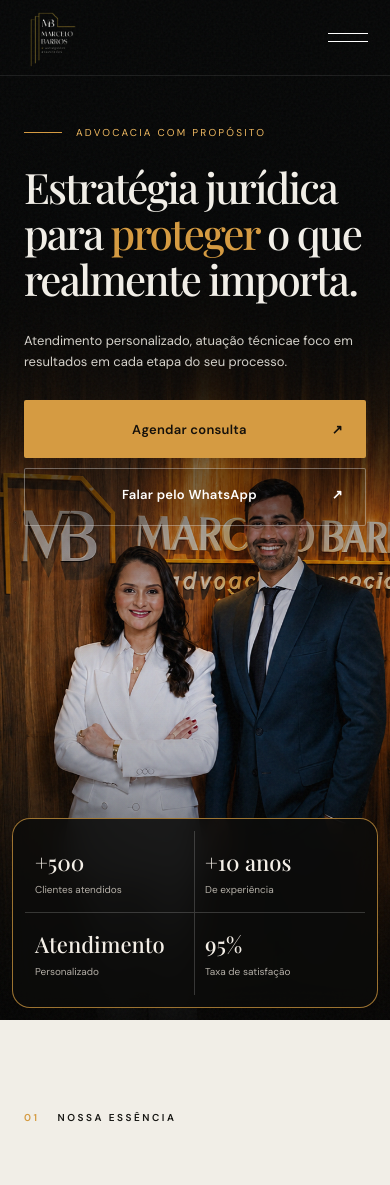
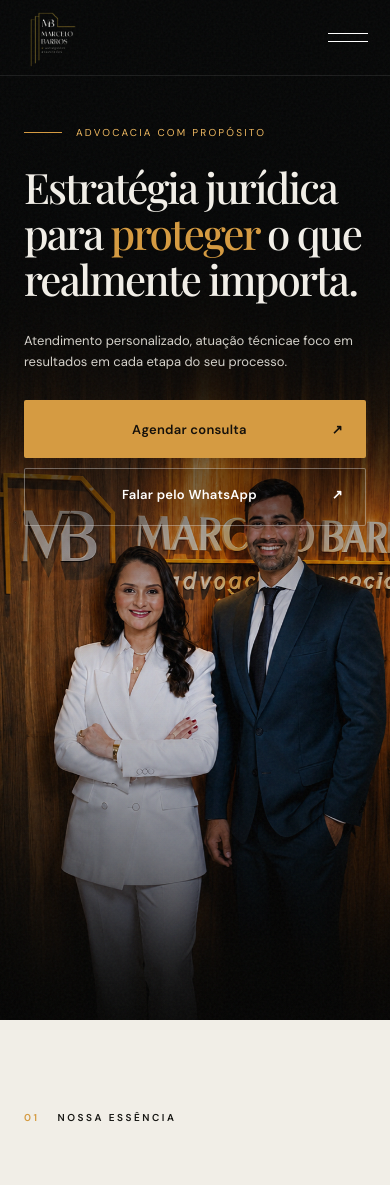
Before and after one commit to Vitorlocorreia/lpmarcelobarros, a Next.js app: page / in a window 390 px wide. Shown: the top 1185 px of the page. Built offline with nearby package versions, Linux system fonts and the light colour scheme; a web font is replaced by a local one.

Commit message:
Remove mobile hero indicators

```diff
--- a/app/page.tsx
+++ b/app/page.tsx
@@ -70,7 +70,6 @@ export default function Home() {
           </div>
           <div className="scroll-cue"><span>SCROLL</span><i /></div>
           <div className="hero-index">01 <span/> 05</div>
-          <div className="mobile-hero-metrics"><div><strong>+500</strong><span>Clientes atendidos</span></div><div><strong>+10 anos</strong><span>De experiência</span></div><div><strong>Atendimento</strong><span>Personalizado</span></div><div><strong>95%</strong><span>Taxa de satisfação</span></div></div>
         </section>
 
         <section className="manifesto" id="sobre">
```
